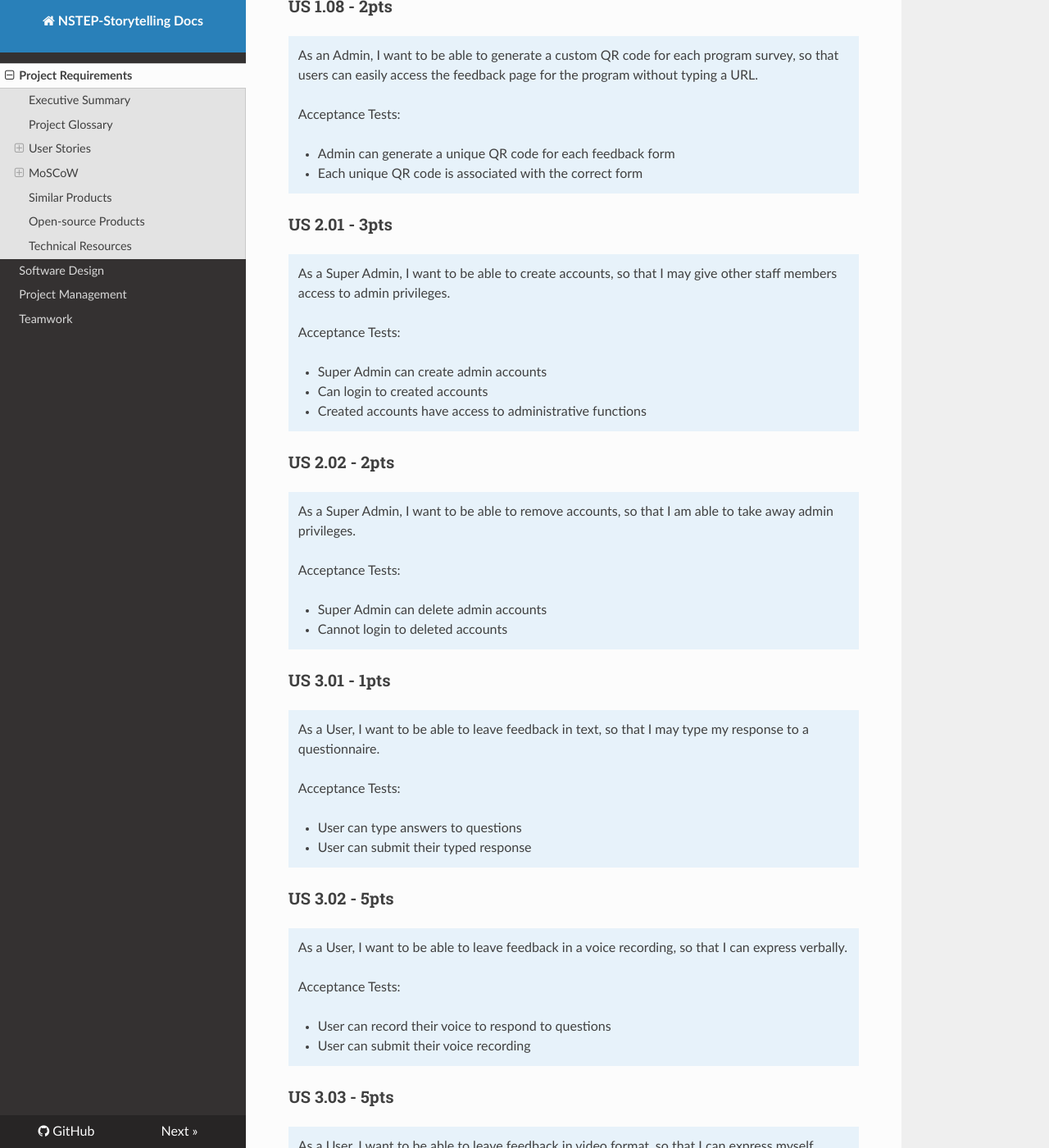
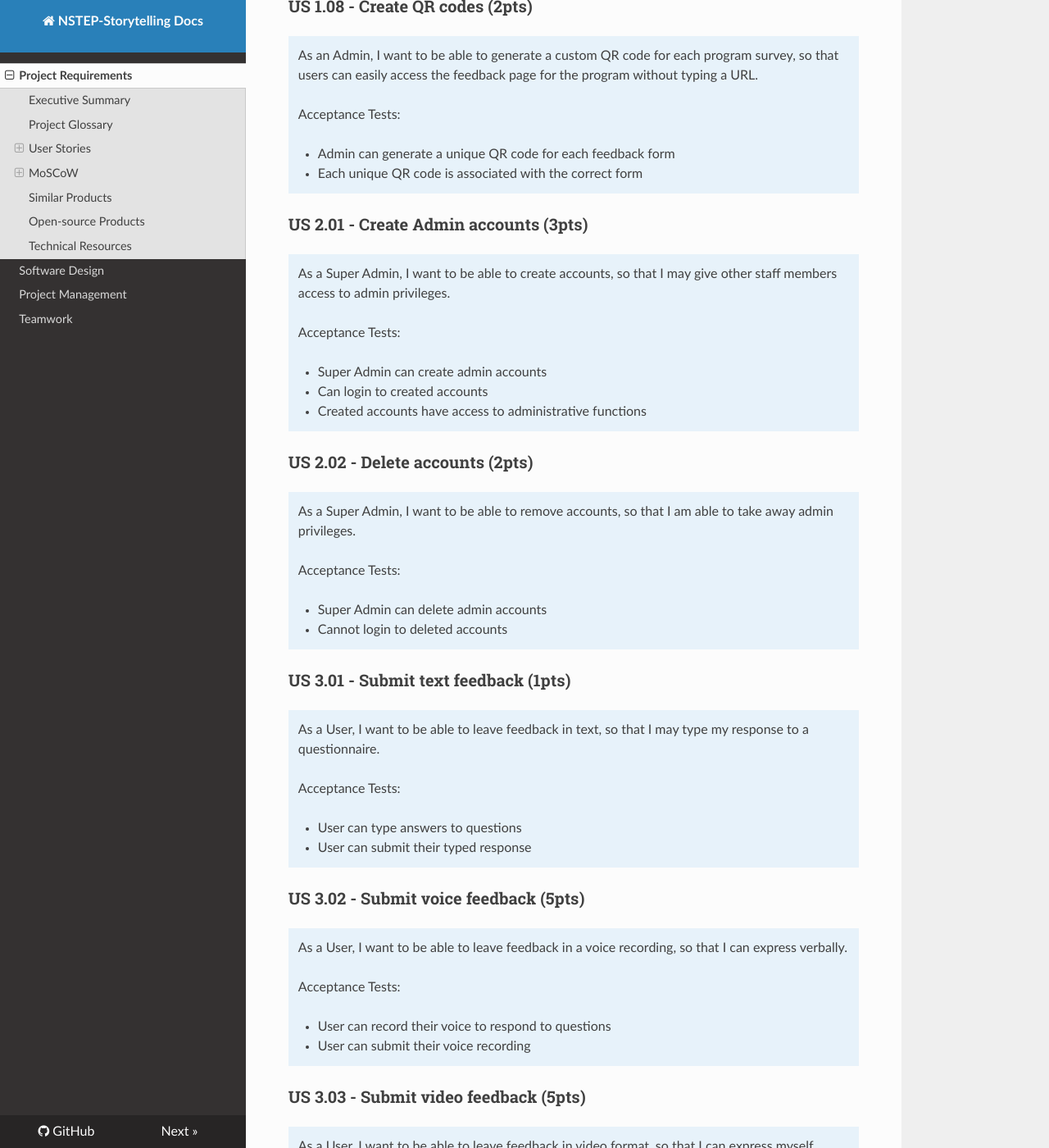
Before and after one commit to UAlberta-CMPUT401/nstep-storytelling, an MkDocs documentation site: the page built from docs/index.md, in a window 1280 px wide and 1400 px high, scrolled down 2772 px. Shown: the whole window at 82% size. Built offline with MkDocs 1.6.1, drawn with Linux system fonts in a browser that asks for light colours; nearby versions of some CDN libraries; some of the changed text lies outside the part shown.

```diff
--- a/docs/index.md
+++ b/docs/index.md
@@ -20,7 +20,7 @@ This web application will allow NSTEP to hear the stories of their diverse group
 
 ## User Stories
 
-### **US 1.01 - 3pts**
+### **US 1.01 - Admin login (3pts)**
 !!! note ""
 
     As an Admin, I want to be able to securely log in, so that I can have private access to administrative functionalities of the system.
@@ -31,7 +31,7 @@ This web application will allow NSTEP to hear the stories of their diverse group
     * Admin can provide an email and password to login
     * Admin cannot login with incorrect credentials
 
-### **US 1.02 - 8pts**
+### **US 1.02 - Create questionnaire (8pts)**
 !!! note ""
 
     As an Admin, I want to be able to set up a program-specific questionnaire, so that I can define the kind of feedback I want to collect.
@@ -42,7 +42,7 @@ This web application will allow NSTEP to hear the stories of their diverse group
     - Admin can assign a questionnaire to a specific program
     - Admin cannot create a questionnaire without specifying a program
 
-### **US 1.03 - 2pts**
+### **US 1.03 - Create unique URL (2pts)**
 !!! note ""
 
     As an Admin, I want to be able to create unique URLs for each feedback form of a particular program, so that I can let respondents quickly access the feedback form for the program they attended.
@@ -52,7 +52,7 @@ This web application will allow NSTEP to hear the stories of their diverse group
     - Admin can generate a unique URL for each feedback form they create
     - Each unique URL links to the correct form
 
-### **US 1.04 - 5pts**
+### **US 1.04 - Summarize feedback (5pts)**
 !!! note ""
 
     As an Admin, I want some way to grasp the general sentiment of the feedback, so that I can understand how people largely feel about the programs.
@@ -62,7 +62,7 @@ This web application will allow NSTEP to hear the stories of their diverse group
     - Admin can view general feedback sentiment
     - Feedback sentiment is accurate
 
-### **US 1.05 - 5pts**
+### **US 1.05 - Export feedback (5pts)**
 !!! note ""
 
     As an Admin, I want to export feedback, if the format of the feedback allows it, so that I may share the results to funders.
@@ -82,7 +82,7 @@ This web application will allow NSTEP to hear the stories of their diverse group
     - Admin can search and view stories by timeline
     - Admin can search and view stories by program
 
-### **US 1.07 - 8pts**
+### **US 1.07 - Get translated feedback (8pts)**
 !!! note ""
 
     As an Admin, I want to get feedback in its original form as well as a translated version, so that I can retain authentic feedback but also be able to understand the feedback if it is not in English.
@@ -93,7 +93,7 @@ This web application will allow NSTEP to hear the stories of their diverse group
     - Admin can view translated feedback
     - Original and translated versions of feedback are accurate
 
-### **US 1.08 - 2pts**
+### **US 1.08 - Create QR codes (2pts)**
 !!! note ""
 
     As an Admin, I want to be able to generate a custom QR code for each program survey, so that users can easily access the feedback page for the program without typing a URL.
@@ -103,7 +103,7 @@ This web application will allow NSTEP to hear the stories of their diverse group
     - Admin can generate a unique QR code for each feedback form
     - Each unique QR code is associated with the correct form
 
-### **US 2.01 - 3pts**
+### **US 2.01 - Create Admin accounts (3pts)**
 !!! note ""
 
     As a Super Admin, I want to be able to create accounts, so that I may give other staff members access to admin privileges.
@@ -114,7 +114,7 @@ This web application will allow NSTEP to hear the stories of their diverse group
     - Can login to created accounts
     - Created accounts have access to administrative functions
 
-### **US 2.02 - 2pts**
+### **US 2.02 - Delete accounts (2pts)**
 !!! note ""
 
     As a Super Admin, I want to be able to remove accounts, so that I am able to take away admin privileges.
@@ -124,7 +124,7 @@ This web application will allow NSTEP to hear the stories of their diverse group
     - Super Admin can delete admin accounts
     - Cannot login to deleted accounts
 
-### **US 3.01 - 1pts**
+### **US 3.01 - Submit text feedback (1pts)**
 !!! note ""
 
     As a User, I want to be able to leave feedback in text, so that I may type my response to a questionnaire.
@@ -134,7 +134,7 @@ This web application will allow NSTEP to hear the stories of their diverse group
     - User can type answers to questions
     - User can submit their typed response
 
-### **US 3.02 - 5pts**
+### **US 3.02 - Submit voice feedback (5pts)**
 !!! note ""
 
     As a User, I want to be able to leave feedback in a voice recording, so that I can express verbally.
@@ -144,7 +144,7 @@ This web application will allow NSTEP to hear the stories of their diverse group
     - User can record their voice to respond to questions
     - User can submit their voice recording
 
-### **US 3.03 - 5pts**
+### **US 3.03 - Submit video feedback (5pts)**
 !!! note ""
 
     As a User, I want to be able to leave feedback in video format, so that I can express myself comfortably.
@@ -154,7 +154,7 @@ This web application will allow NSTEP to hear the stories of their diverse group
     - User can record a video to respond to questions
     - User can submit their video recording
 
-### **US 3.04 - 2pts**
+### **US 3.04 - Submit emoji feedback (2pts)**
 !!! note ""
 
     As a User, I want to be able to select from various emojis as feedback, so that I can easily express my feelings.
@@ -164,7 +164,7 @@ This web application will allow NSTEP to hear the stories of their diverse group
     - User can select an emoji in a feedback form
     - User can submit their selected emoji
 
-### **US 3.05 - 1pts**
+### **US 3.05 - Submit anonymous feedback (1pts)**
 !!! note ""
 
     As a User, I want to be able to leave feedback anonymously, so that I can still leave feedback if I do not wish to share my identity.
@@ -185,7 +185,7 @@ This web application will allow NSTEP to hear the stories of their diverse group
     - User can view the content of the web app in their chosen language
     - Translations are accurate and coherent
 
-### **US 3.07 - 3pts**
+### **US 3.07 - Make feedback public (3pts)**
 !!! note ""
 
     As a User, I want to be able to make my story publicly visible, so that I may share my experience with others.
```
Also changed, not shown: other parts of docs/index.md (+4 -4 lines).
